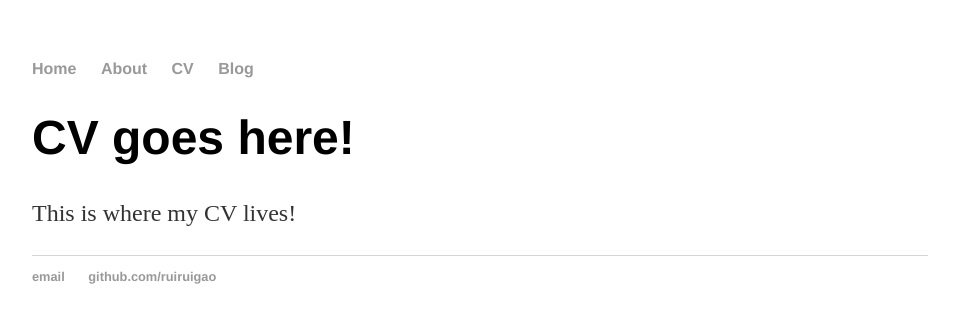
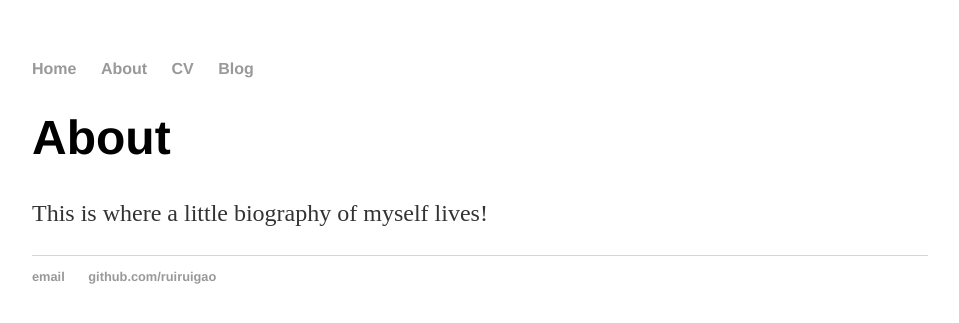
Before and after one commit to ruiruigao/ruigao.github.io, a Jekyll site: the page built from about/index.html, in a window 1280 px wide. Shown: the top 323 px of the page, without its empty margins (160-1119 px from the left). Built offline with Jekyll 4.4.1, drawn with Linux system fonts in a browser that asks for light colours.

Commit message:
Update index.html

```diff
--- a/about/index.html
+++ b/about/index.html
@@ -3,6 +3,6 @@ layout: default
 title: Rui Gao, Cat Mom to Kensington
 ---
 <div class="blurb">
-	<h1>CV goes here!</h1>
-	<p>This is where my CV lives!</p>
+	<h1>About</h1>
+	<p>This is where a little biography of myself lives!</p>
 </div><!-- /.blurb -->
```
